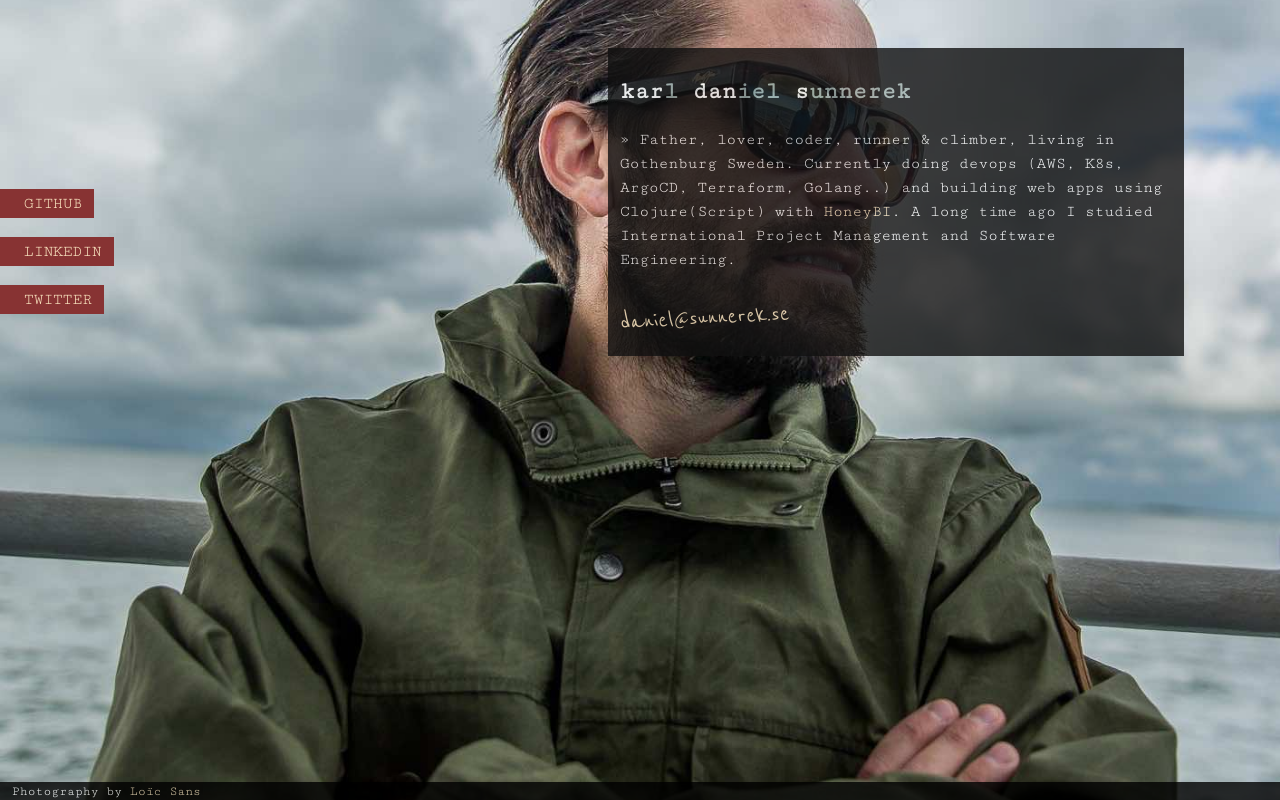
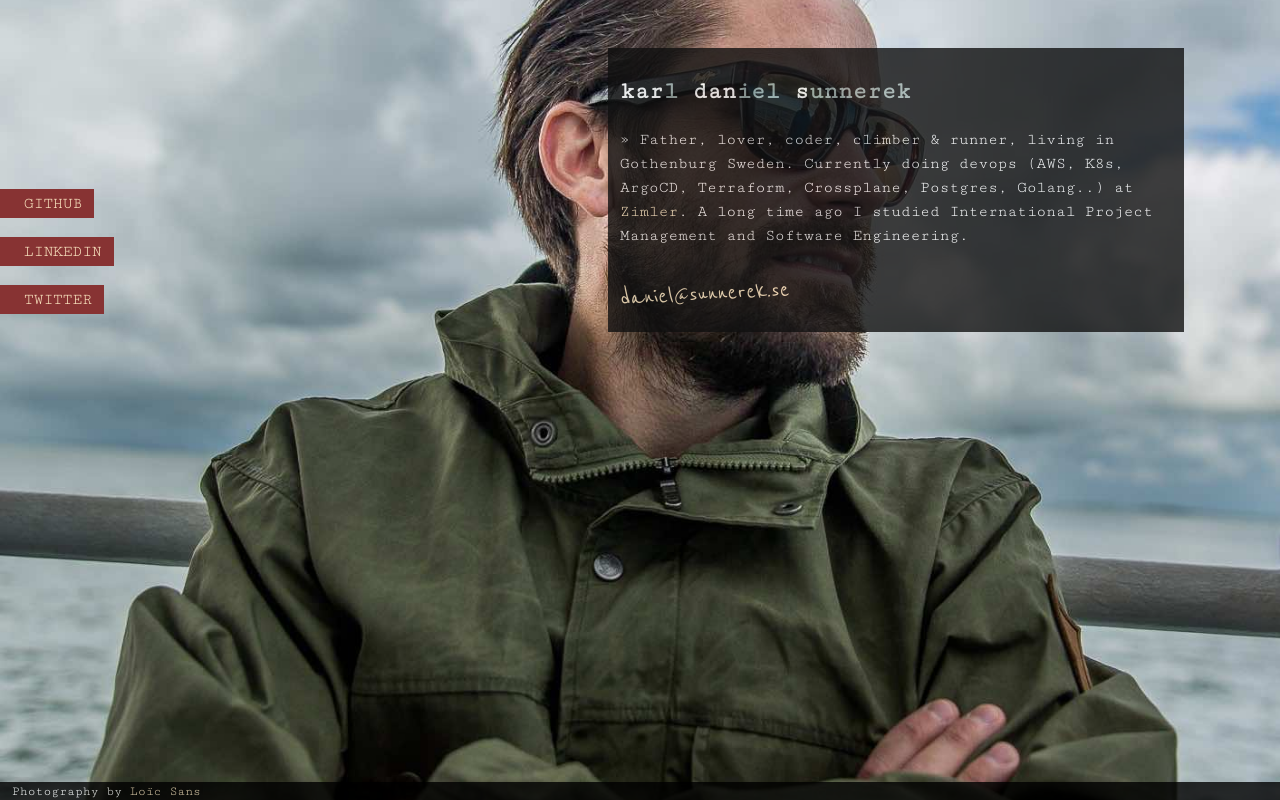
Before and after one commit to kardan/kardan.github.io, a plain HTML site: page index.html in a window 1280 px wide. Drawn offline with Linux system fonts and the light colour scheme.

Commit message:
Update work place

```diff
--- a/index.html
+++ b/index.html
@@ -46,10 +46,10 @@
         </h1>
         <p></p>
         <p>
-          &raquo; Father, lover, coder, runner &amp; climber, living in
+          &raquo; Father, lover, coder, climber &amp; runner, living in
           Gothenburg Sweden. Currently doing devops (AWS, K8s, ArgoCD,
-          Terraform, Golang..) and building web apps using Clojure(Script) with
-          <a href="https://honeybi.se">HoneyBI</a>. A long time ago I studied
+          Terraform, Crossplane, Postgres, Golang..) at
+          <a href="https://www.zimpler.com">Zimler</a>. A long time ago I studied
           International Project Management and Software Engineering.
         </p>
         <p style="margin-top: 24px">
```
